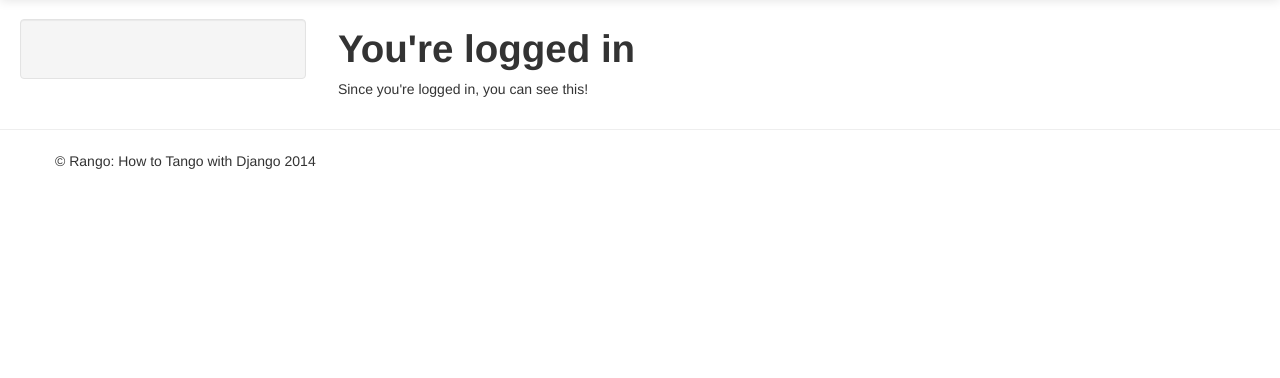
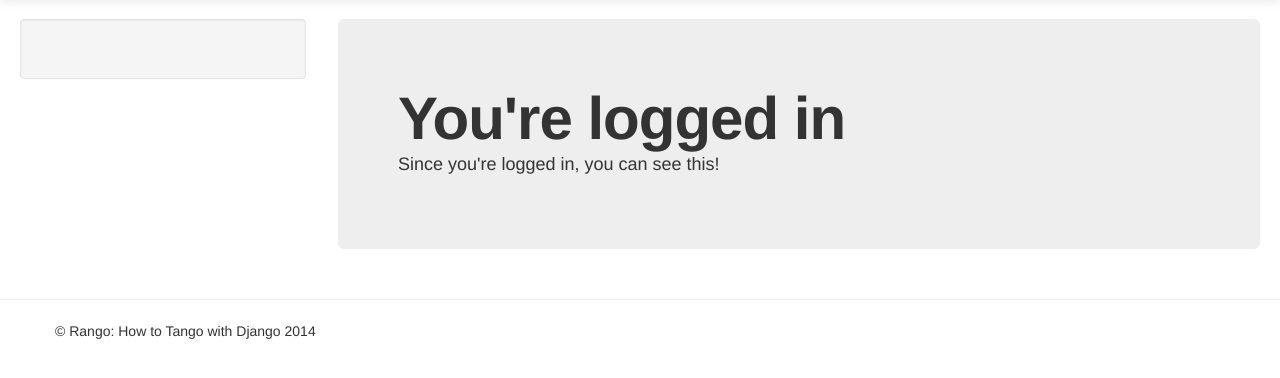
Before and after one commit to jochasinga/tango-django, a Django app: page /rango/restricted/ in a window 1280 px wide. Shown: the part 41-419 px from the top of the page. Run offline with Django 3.2, Linux system fonts and the light colour scheme; a user stored in the database is signed in; parts of the project's set-up code (start-up, migrations or seed data) failed here and were passed over.

Commit message:
Encapsulate all templates' content into a hero unit

```diff
--- a/tango_with_django_project/templates/rango/add_category.html
+++ b/tango_with_django_project/templates/rango/add_category.html
@@ -2,6 +2,7 @@
 {% block title %}Rango - Add Category{% endblock %}
 
 {% block body_block %}
+  <div class="hero-unit">
     <h1>Add a Category</h1>
     <form id="category_form" method="post" action="/rango/add_category/">
       {% csrf_token %}
@@ -17,4 +18,5 @@
 
       <input type="submit" name="submit" value="Create Category" />
     </form>
+  </div>
 {% endblock %}
--- a/tango_with_django_project/templates/rango/add_page.html
+++ b/tango_with_django_project/templates/rango/add_page.html
@@ -1,7 +1,8 @@
 {% extends 'rango/base.html' %}
 {% block title %}Rango{% endblock %}
 
-  {% block body_block %}
+{% block body_block %}
+  <div class="hero-unit">
     <h1>Add a Page</h1>
     <form id="page_form" method="post" action="/rango/category/{{ category_name_url }}/add_page/">
     <form id="page_form" method="post" action="/rango/add_page/">
@@ -17,4 +18,5 @@
       {% endfor %}
       <input type="submit" name="submit" value="Create Page" />
     </form>
-  {% endblock %}
+  </div>
+{% endblock %}
--- a/tango_with_django_project/templates/rango/category.html
+++ b/tango_with_django_project/templates/rango/category.html
@@ -2,6 +2,7 @@
 {% block title %}{{ category_name }}{% endblock %}
 
 {% block body_block %}
+  <div class="hero-unit">
     <h1>{{ category_name }}</h1>
        {% if category %}
           {% if pages %}
@@ -17,4 +18,5 @@
        {% else %}
           The specified category {{ category_name }} does not exist!
        {% endif %}
+  </div>
 {% endblock %}
--- a/tango_with_django_project/templates/rango/index.html
+++ b/tango_with_django_project/templates/rango/index.html
@@ -1,7 +1,8 @@
 {% extends 'rango/base.html' %}
 {% block title %}{% endblock %}
 
-  {% block body_block %}
+{% block body_block %}
+  <div class="hero-unit">
     {% if user.is_authenticated %}
        <h1> Rango says...hello {{ user.username }}!</h1>
     {% else %}
@@ -29,4 +30,5 @@
     {% endif %}
        <p>You have visited our page <strong>{{ visits }}</strong> times!</p>
        <p>Last time you visited was <i>{{ last_visit_time }}</i></p>
-  {% endblock %}
+  </div>
+{% endblock %}
--- a/tango_with_django_project/templates/rango/login.html
+++ b/tango_with_django_project/templates/rango/login.html
@@ -2,7 +2,8 @@
 
 {% block title %}{{ category_name }}{% endblock %}
 
-  {% block body_block %}
+{% block body_block %}
+  <div class="hero-unit">
     <h1>Login to Rango</h1>
 
     <form id="login_form" method="POST" action="/rango/login/">
@@ -14,4 +15,5 @@
 
       <input type="submit" value="submit" />
     </form>
-  {% endblock %}
+  </div>
+{% endblock %}
--- a/tango_with_django_project/templates/rango/register.html
+++ b/tango_with_django_project/templates/rango/register.html
@@ -2,6 +2,7 @@
 {% block title %}Register with Rango{% endblock %}
 
 {% block body_block %}
+  <div class="hero-unit">
     <h1>Register with Rango</h1>
 
     <!--If registered == True-->
@@ -26,4 +27,5 @@
 	<input type="submit" name="submit" value="Register" />
       </form>
     {% endif %}
+  </div>
 {% endblock %}
--- a/tango_with_django_project/templates/rango/restricted.html
+++ b/tango_with_django_project/templates/rango/restricted.html
@@ -2,7 +2,7 @@
 {% block title %}Restricted Page{% endblock %}
 
 {% block body_block %}
-<div>
+<div class="hero-unit">
   <h1>You're logged in </h1>
   <p>Since you're logged in, you can see this!</p>
 </div>
```
Also changed, not shown: tango_with_django_project/rango.db.
